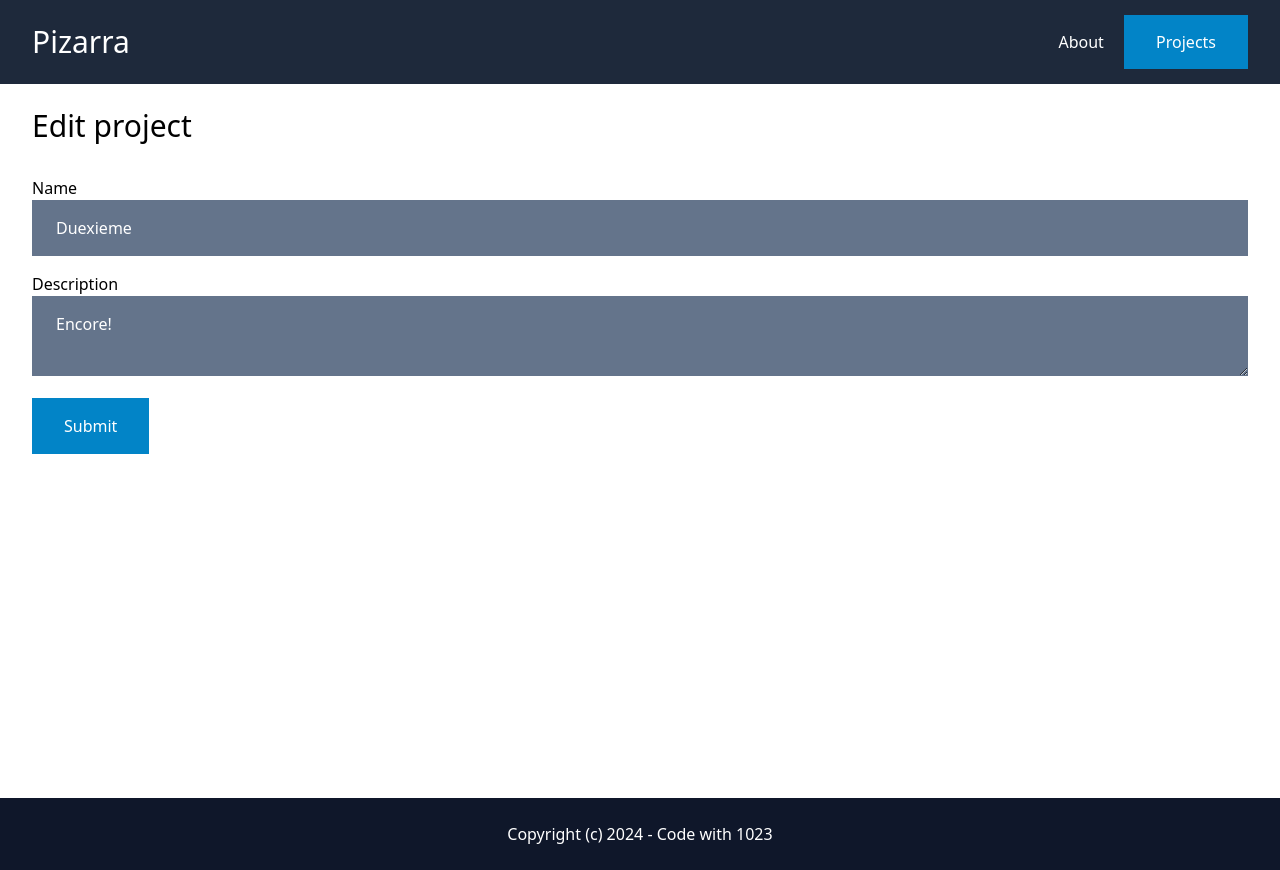
After one commit to 1023LLC/django-project-management-system, a Django app: page /projects/0f5ba058-7e0e-447b-bf3a-a6a490e48651/edit/ in a window 1280 px wide. The commit adds this page. Run offline with Django 5.2, Linux system fonts and the light colour scheme; a user stored in the database is signed in; data comes from the database, SQL or seed files in the repository; both versions use the stored data as it was after the commit; some libraries are stand-ins or nearby versions.

Commit message:
Implemented Edit Feature

```diff
--- /dev/null
+++ b/project/templates/project/edit.html
@@ -0,0 +1,25 @@
+{% extends 'core/base.html' %}
+
+
+{% block content %}
+   <h1 class="mb-8 text-3xl">Edit project</h1>
+
+   <form class="mt-6 space-y-4" method="post" action=".">
+    {% csrf_token %}
+
+    <div>
+        <label>Name</label><br>
+        <input name="name" value="{{project.name}}" type="text" class="w-full py-4 px-6 bg-slate-500 text-white">
+    </div>
+
+    <div>
+        <label>Description</label><br>
+        <textarea name="description" class="w-full py-4 px-6 bg-slate-500 text-white">{{project.description}}</textarea>
+    </div>
+
+    <div>
+        <button class="py-4 px-8 bg-sky-600 text-white">Submit</button>
+    </div>
+   </form>
+
+{% endblock %}
--- a/project/urls.py
+++ b/project/urls.py
@@ -8,6 +8,7 @@ app_name = 'project'
 
 urlpatterns = [
     path('', views.projects, name='projects'),
-    path('add/', views.add_project, name='add'),
-    path('<uuid:pk>/', views.project, name='project')
+    path('add/', views.add, name='add'),
+    path('<uuid:pk>/', views.project, name='project'),
+    path('<uuid:pk>/edit/', views.edit, name='edit')
 ]
--- a/project/views.py
+++ b/project/views.py
@@ -2,7 +2,7 @@ from django.urls import reverse
 from django.http import HttpResponseRedirect
 from django.contrib import messages
 from .forms import ProjectForm
-from django.shortcuts import render, get_object_or_404
+from django.shortcuts import render, get_object_or_404, redirect
 from .models import Project
 from django.contrib.auth.decorators import login_required
 
@@ -17,15 +17,28 @@ def projects(request):
 
 @login_required
 def project(request, pk):
-    project = Project.objects.filter(created_by=request.user).get(pk=pk)
+    project = get_object_or_404(Project, pk=pk, created_by=request.user)
 
     return render(request, 'project/project.html', {'project':project})
 
 
+@login_required
+def edit(request, pk):
+    project = get_object_or_404(Project, pk=pk, created_by=request.user)
+
+    if request.method == 'POST':
+        form = ProjectForm(request.POST, instance=project)
+        if form.is_valid():
+            form.save()
+            return redirect('/projects/')
+    else:
+        form = ProjectForm(instance=project)  # Pass the instance to pre-populate the form
+
+    return render(request, 'project/edit.html', {'form': form, 'project': project})
 
 
 @login_required
-def add_project(request):
+def add(request):
     if request.method == 'POST':
         form = ProjectForm(request.POST)
         if form.is_valid():
@@ -39,3 +52,18 @@ def add_project(request):
     else:
         form = ProjectForm()
     return render(request, 'project/add.html', {'form': form})
+
+
+@login_required
+def edit(request, pk):
+    project = get_object_or_404(Project, pk=pk, created_by=request.user)
+
+    if request.method == 'POST':
+        form = ProjectForm(request.POST, instance=project)
+        if form.is_valid():
+            form.save()
+            return redirect('/projects/')
+    else:
+        form = ProjectForm(instance=project)
+
+    return render(request, 'project/edit.html', {'form': form, 'project': project})
```
Also changed, not shown: project/templates/project/project.html (+5 -8 lines), db.sqlite3.
